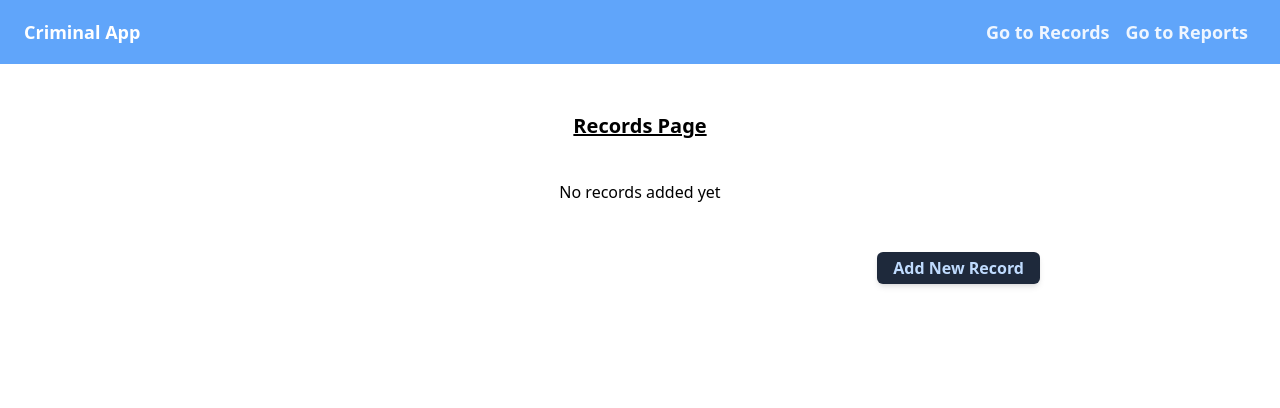
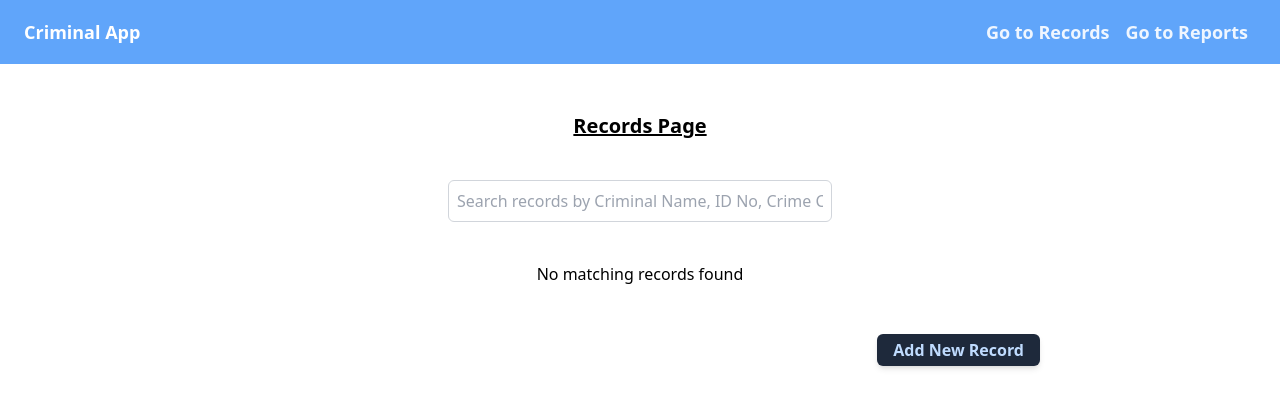
Before and after one commit to kenebebh/reports-and-notes, a React (Create React App) app: page /all-records in a window 1280 px wide. Shown: the top 408 px of the page. Built offline with nearby package versions, Linux system fonts and the light colour scheme.

Commit message:
search functionality for reports and records

```diff
--- a/src/components/RecordList.jsx
+++ b/src/components/RecordList.jsx
@@ -1,9 +1,4 @@
-import React, {
-  useState,
-  useEffect,
-  ReactEventHandler,
-  FormEvent,
-} from "react";
+import React, { useState, useEffect } from "react";
 import { useNavigate } from "react-router-dom";
 import { getRecordsFromLS } from "../helpers/localStorage";
 import RecordItem from "./RecordItem";
@@ -12,19 +7,39 @@ export default function RecordList() {
   const navigate = useNavigate();
 
   const [records, setRecords] = useState([]);
+  const [searchQuery, setSearchQuery] = useState("");
 
   // saving data to local storage
   useEffect(() => {
     setRecords(getRecordsFromLS());
   }, []);
 
+  // Filter records based on the search query
+  const filteredRecords = records.filter((record) => {
+    const searchFields = ["name", "IdNo", "crimeCode"];
+
+    // Check if the search query matches any of the fields
+    return searchFields.some((field) =>
+      String(record[field]).toLowerCase().includes(searchQuery.toLowerCase())
+    );
+  });
+
   return (
     <div className="flex flex-col items-center pt-4 pb-6 gap-y-6 min-w-[800px]">
       <h1 className="text-xl font-bold underline mb-4">Records Page</h1>
 
-      {records && records.length > 0 && (
+      {/* Search input */}
+      <input
+        type="text"
+        placeholder="Search records by Criminal Name, ID No, Crime Code..."
+        value={searchQuery}
+        onChange={(e) => setSearchQuery(e.target.value)}
+        className="mb-4 p-2 border border-gray-300 rounded-md w-96"
+      />
+
+      {filteredRecords.length > 0 ? (
         <div className="w-full">
-          {records.map((record) => (
+          {filteredRecords.map((record) => (
             <RecordItem
               record={record}
               key={record.id}
@@ -32,8 +47,9 @@ export default function RecordList() {
             />
           ))}
         </div>
+      ) : (
+        <div>No matching records found</div>
       )}
-      {records.length < 1 && <div>No records added yet</div>}
 
       <div className="self-end mt-6">
         <button className="bg-slate-800 text-blue-200 font-bold px-4 py-1 rounded-md shadow-md hover:-translate-y-0.5 duration-100">
--- a/src/components/ReportList.jsx
+++ b/src/components/ReportList.jsx
@@ -7,19 +7,35 @@ export default function ReportList() {
   const navigate = useNavigate();
 
   const [reports, setReports] = useState([]);
+  const [searchQuery, setSearchQuery] = useState("");
 
   // saving data to local storage
   useEffect(() => {
     setReports(getReportsFromLS());
   }, []);
 
+  // Filter reports based on the search query
+  const filteredReports = reports.filter((report) => {
+    // Check if the search query matches the report title
+    return report.title.toLowerCase().includes(searchQuery.toLowerCase());
+  });
+
   return (
     <div className="flex flex-col items-center pt-4 pb-6 gap-y-6 min-w-[800px]">
       <h1 className="text-xl font-bold underline mb-4">Reports Page</h1>
 
-      {reports && reports.length > 0 && (
+      {/* Search input */}
+      <input
+        type="text"
+        placeholder="Search reports by title..."
+        value={searchQuery}
+        onChange={(e) => setSearchQuery(e.target.value)}
+        className="mb-4 p-2 border border-gray-300 rounded-md"
+      />
+
+      {filteredReports.length > 0 ? (
         <div className="w-full">
-          {reports.map((report) => (
+          {filteredReports.map((report) => (
             <ReportItem
               report={report}
               key={report.id}
@@ -27,8 +43,9 @@ export default function ReportList() {
             />
           ))}
         </div>
+      ) : (
+        <div>No matching reports found</div>
       )}
-      {reports.length < 1 && <div>No reports added yet</div>}
 
       <div className="self-end mt-6">
         <button className="bg-slate-800 text-blue-200 font-bold px-4 py-1 rounded-md shadow-md hover:-translate-y-0.5 duration-100">
```
